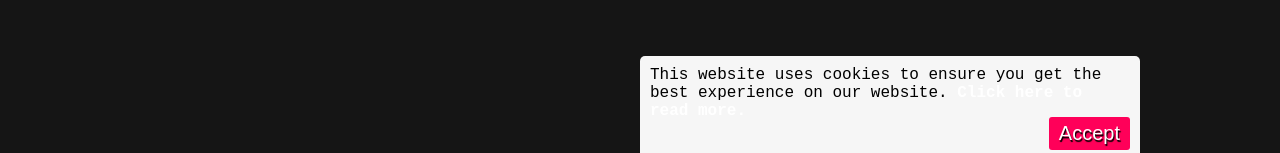
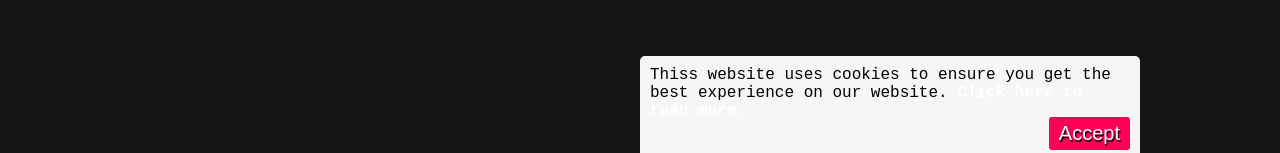
Before and after one commit to tiagorafael404/vazerk, a plain HTML site: page home.html in a window 1280 px wide. Shown: the part 600-753 px from the top of the page. Drawn offline with Linux system fonts and the light colour scheme.

Commit message:
Update home.html

```diff
--- a/home.html
+++ b/home.html
@@ -71,7 +71,7 @@ vazerk
     </div>
 
     <div id="cookieConsent" class="cookie-consent">
-        <a>This website uses cookies to ensure you get the best experience on our website. </a><a href="cookies.html">Click here to read more.</a>
+        <a>Thiss website uses cookies to ensure you get the best experience on our website. </a><a href="cookies.html">Click here to read more.</a>
         <button onclick="acceptCookies()">Accept</button>
     </div>
 
```
